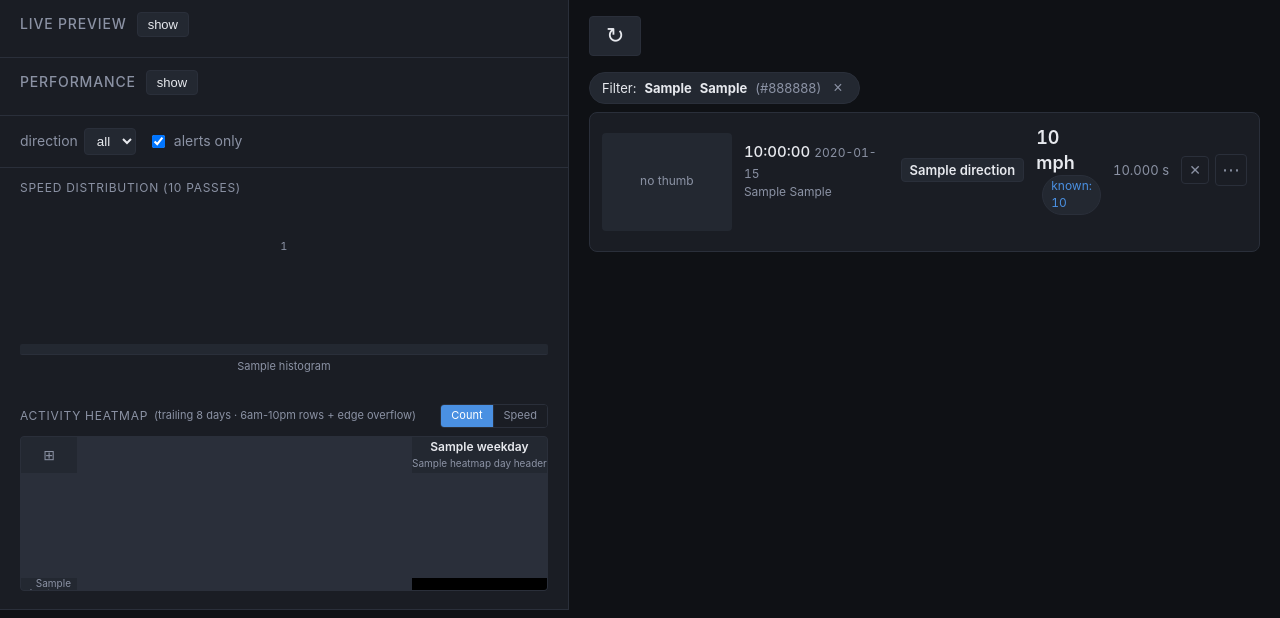
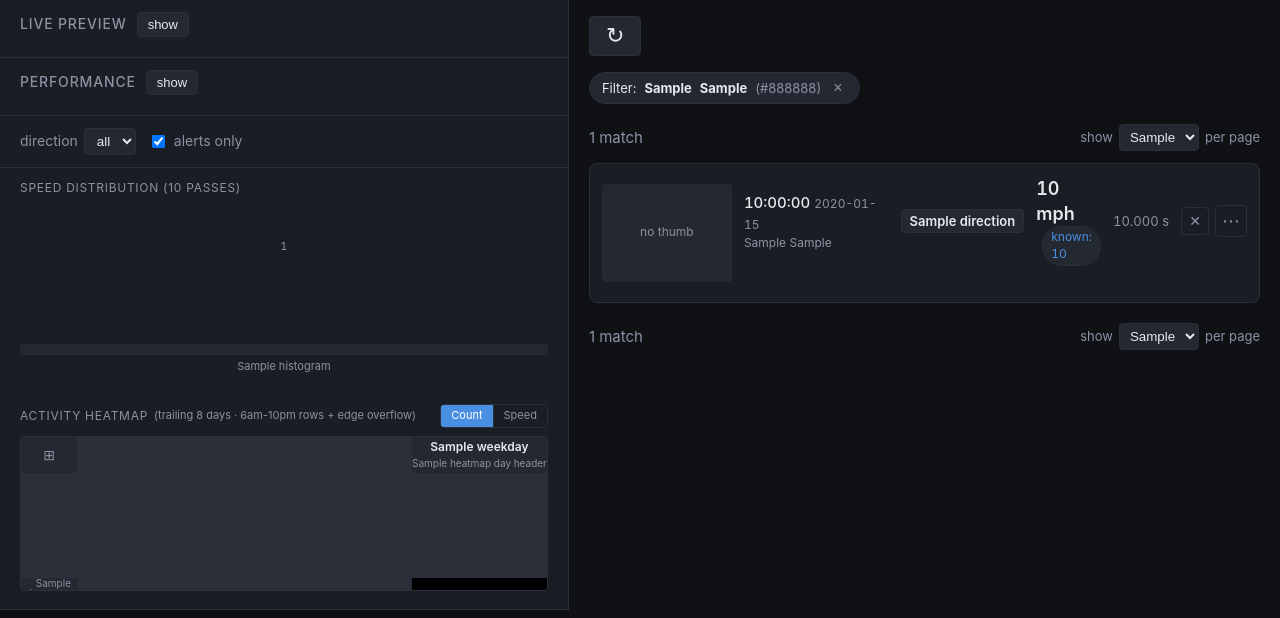
Before and after one commit to leochen4891/camwatch, a Python web app: template camwatch/templates/index.html in a window 1280 px wide. Shown: the part 91-709 px from the top of the page. Run offline with Jinja, Linux system fonts and the light colour scheme; the template is opened without the code that fills it: most values are stand-ins (such as "Sample title", 1, 10 or a date in 2020); some libraries are stand-ins or nearby versions.

Commit message:
UI tweaks: expanded layout, header-aware scroll, per-page selector
* Reorder the expanded pass-row via CSS grid template areas so the high-
  res car image lands on top (full-width), then meta + actions (with the
  speed prominent), then the video player. Mirrors the natural reading
  order: identify the vehicle first, then watch the clip.

* On expand, scroll the bigimg into view just below the sticky page
  header (header.offsetHeight + 6 px). scrollIntoView({block:"start"})
  aligns to viewport top 0 which is hidden under the sticky header, so
  we measure the header and use window.scrollTo with the offset instead.
  Wait for the bigimg JPEG's load event before measuring — scrolling
  against a 0-height <img> overshoots when the image arrives and reflows.

* Drop the redundant onclick="rowClick(...)" on .video-wrap and .big-
  image-wrap. The parent <article>'s onclick already catches bubbled
  clicks; having both fired rowClick twice, which toggled the row off
  then back on (resetting <video autoplay> and restarting playback).

* Add a per-page selector with options [10, 20, 50, 100, 200], default
  100. New _pass_list.html `list_controls()` macro places the paginator
  on the left and "show N per page" on the right, rendered at both top
  and bottom of the list. The select uses form="filter-form" so HTMX
  includes its value on every request even though it lives outside the
  form's DOM subtree. Server validates against ALLOWED_PAGE_SIZES and
  falls back to DEFAULT_PAGE_SIZE on invalid values.

Verified live via the Chrome integration:
  - bigimg lands at headerH(91) + 6 = 97 px below viewport top after
    the image loads
  - row order: bigimg(222) < meta(488) < video(527)
  - clicking the image collapses the row (single rowClick fire)
  - two per-page selectors render with the expected option set

Co-Authored-By: Claude Opus 4.7 (1M context) <noreply@anthropic.com>

```diff
--- a/camwatch/static/style.css
+++ b/camwatch/static/style.css
@@ -509,12 +509,21 @@ main { padding: 16px 20px 80px; }
   min-width: 48px;
   min-height: 40px;
 }
+/* Top/bottom bar of the pass list. Paginator + match count on the left;
+   "show N per page" selector on the right. Always visible (even with one
+   page) so the user can change page size before there are enough passes
+   to need pagination. */
+.list-controls {
+  display: flex;
+  align-items: center;
+  justify-content: space-between;
+  gap: 14px;
+  padding: 12px 0;
+}
 .paginator {
   display: flex;
   align-items: center;
-  justify-content: center;
   gap: 14px;
-  padding: 16px 0;
 }
 .paginator button {
   background: var(--surface-2);
@@ -527,6 +536,20 @@ main { padding: 16px 20px 80px; }
 }
 .paginator button:hover:not(:disabled) { border-color: var(--accent); }
 .paginator button:disabled { opacity: 0.4; cursor: default; }
+.per-page {
+  display: inline-flex;
+  align-items: center;
+  gap: 6px;
+  color: var(--muted);
+  font-size: 13px;
+}
+.per-page select {
+  background: var(--surface-2);
+  color: var(--text);
+  border: 1px solid var(--border);
+  border-radius: 4px;
+  padding: 4px 6px;
+}
 
 .empty { color: var(--muted); text-align: center; padding: 40px; }
 
@@ -850,13 +873,16 @@ main { padding: 16px 20px 80px; }
   background: var(--surface-2);
 }
 
-/* Expanded view, with a clip: video on top (full width), high-res image below. */
+/* Expanded view, with a clip: high-res image on top, then meta (with the
+   speed prominent), then the video player. The image is what reads first
+   on mobile and lets the user identify the vehicle at a glance before
+   choosing to watch the clip. */
 .pass-row:not(.deleted):has(.video-wrap:not(.hidden)) {
   grid-template-columns: 1fr auto;
   grid-template-areas:
+    "bigimg  bigimg"
     "meta    actions"
-    "video   video"
-    "bigimg  bigimg";
+    "video   video";
 }
 .pass-row:not(.deleted):has(.video-wrap:not(.hidden)) .big-image-wrap img {
   max-width: 720px;
@@ -865,12 +891,12 @@ main { padding: 16px 20px 80px; }
 .pass-row:not(.deleted):has(.video-wrap:not(.hidden)) .thumb { display: none; }
 .pass-row:not(.deleted):has(.video-wrap:not(.hidden)) .video-wrap > video { max-width: none; }
 
-/* Expanded view, image only (no clip): big image takes the full row. */
+/* Expanded view, image only (no clip): big image on top, meta below. */
 .pass-row:not(.deleted):has(.big-image-wrap:not(.hidden)):not(:has(.video-wrap:not(.hidden))) {
   grid-template-columns: 1fr auto;
   grid-template-areas:
-    "meta   actions"
-    "bigimg bigimg";
+    "bigimg bigimg"
+    "meta   actions";
 }
 .pass-row:not(.deleted):has(.big-image-wrap:not(.hidden)):not(:has(.video-wrap:not(.hidden))) .thumb { display: none; }
 
--- a/camwatch/templates/_pass_list.html
+++ b/camwatch/templates/_pass_list.html
@@ -30,20 +30,35 @@
 {% if not rows %}
   <p class="empty">No passes match these filters.</p>
 {% else %}
-  {% macro paginator() %}
+  {% macro list_controls() %}
+    {# Top/bottom bar with paginator on the left and per-page selector on
+       the right. The select uses form="filter-form" so HTMX includes it
+       in the next request even though it lives outside the form. #}
+    <nav class="list-controls">
+      <div class="paginator">
         {% if total_pages and total_pages > 1 %}
-      <nav class="paginator">
           <button type="button" onclick="goToPage({{ page - 1 }})"
                   {% if page <= 1 %}disabled{% endif %}>← Prev</button>
           <span class="muted">Page {{ page }} of {{ total_pages }} · {{ total_filtered }} matches</span>
           <button type="button" onclick="goToPage({{ page + 1 }})"
                   {% if page >= total_pages %}disabled{% endif %}>Next →</button>
+        {% else %}
+          <span class="muted">{{ total_filtered }} match{% if total_filtered != 1 %}es{% endif %}</span>
+        {% endif %}
+      </div>
+      <label class="per-page">show
+        <select form="filter-form" name="page_size">
+          {% for n in page_size_options %}
+            <option value="{{ n }}" {% if n == page_size %}selected{% endif %}>{{ n }}</option>
+          {% endfor %}
+        </select>
+        per page
+      </label>
     </nav>
-    {% endif %}
   {% endmacro %}
-  {{ paginator() }}
+  {{ list_controls() }}
   {% for row in rows %}
     {% include "_pass_row.html" %}
   {% endfor %}
-  {{ paginator() }}
+  {{ list_controls() }}
 {% endif %}
--- a/camwatch/templates/_pass_row.html
+++ b/camwatch/templates/_pass_row.html
@@ -91,10 +91,10 @@
     </div>
 
     {% if p.has_clip %}
-    <div class="video-wrap hidden" onclick="rowClick(event, {{ p.id }})"></div>
+    <div class="video-wrap hidden"></div>
     {% endif %}
     {% if p.has_thumb %}
-    <div class="big-image-wrap hidden" onclick="rowClick(event, {{ p.id }})"></div>
+    <div class="big-image-wrap hidden"></div>
     {% endif %}
   </article>
 {% endif %}
--- a/camwatch/templates/index.html
+++ b/camwatch/templates/index.html
@@ -559,6 +559,29 @@
           videoWrap.classList.remove("hidden");
           setupPlayerPackage(videoWrap, passId);
         }
+        // Scroll so the car image lands just below the sticky page header.
+        // scrollIntoView({block:"start"}) aligns to viewport top 0, which
+        // is hidden under our sticky header — measure the header at scroll
+        // time and subtract it from the target offset. We must also wait
+        // for the bigimg JPEG to load before measuring: scrolling against
+        // a 0-height <img> lands at the wrong document-Y, and the layout
+        // reflow when the image arrives shifts everything down.
+        const doScroll = () => {
+          const target = (imageWrap && !imageWrap.classList.contains("hidden")) ? imageWrap : row;
+          const header = document.querySelector("header");
+          const headerH = header ? header.offsetHeight : 0;
+          const targetTop = target.getBoundingClientRect().top + window.scrollY;
+          window.scrollTo({ top: targetTop - headerH - 6, behavior: "smooth" });
+        };
+        const bigImg = imageWrap ? imageWrap.querySelector("img") : null;
+        if (bigImg && !bigImg.complete) {
+          // Defer until the image finishes loading (or fails). Use 'once'
+          // so we don't pile up listeners across opens.
+          bigImg.addEventListener("load", () => requestAnimationFrame(doScroll), { once: true });
+          bigImg.addEventListener("error", () => requestAnimationFrame(doScroll), { once: true });
+        } else {
+          requestAnimationFrame(doScroll);
+        }
       }
     }
 
@@ -1093,6 +1116,12 @@
     // fold the entry. Interactive controls inside the player (play/pause
     // button, scrubber) explicitly stopPropagation to avoid folding.
     function rowClick(event, passId) {
+      // Bail only when the click landed on a control that has its own
+      // behavior. Clicks on the image, speed chart, and video frame
+      // all close the row — that's the natural "tap to dismiss" gesture
+      // when you're done looking at the expanded view. The player-controls
+      // (play/pause + scrubber) carry their own stopPropagation so they
+      // remain interactive without folding the row.
       if (
         event.target.closest(".row-actions") ||
         event.target.closest(".kebab-menu")
```
Also changed, not shown: camwatch/server.py (+25 -7 lines). Lines whose indentation alone changed are shown as unchanged.
